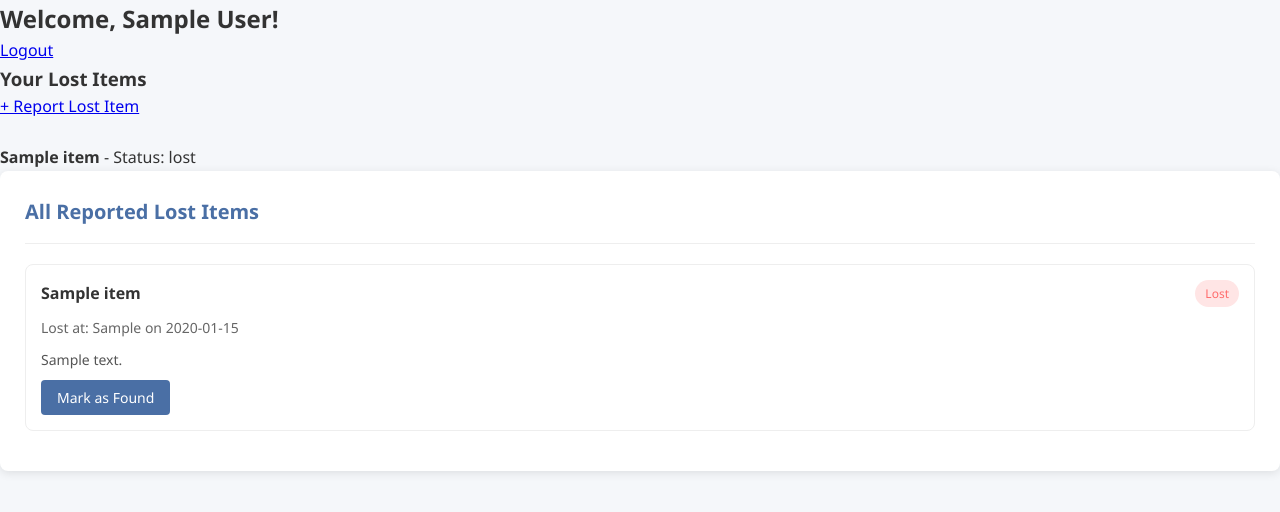
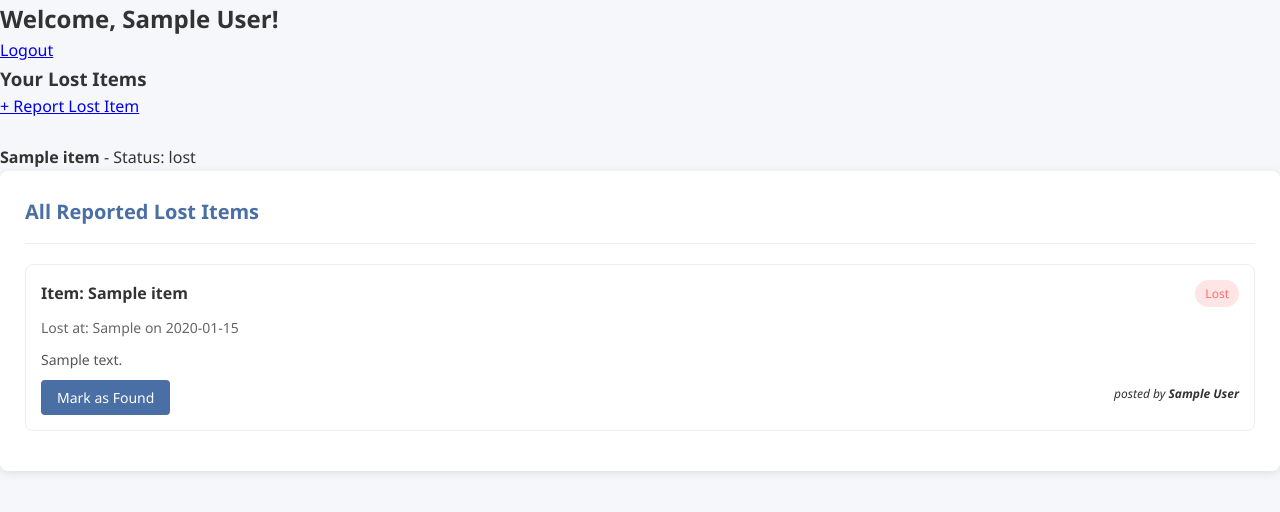
Before and after one commit to krinitrix/LostAndFound, a PHP site: page /dashboard.php in a window 1280 px wide. Shown: the top 512 px of the page. Run offline with PHP 8.4, Linux system fonts and the light colour scheme; the visitor is signed in with stand-in values (Sample User, id 1); tables that the repository leaves empty hold one stand-in row (values such as "Sample post").

Commit message:
username added to dashboard

```diff
--- a/lostfound-portal/assets/css/styles.css
+++ b/lostfound-portal/assets/css/styles.css
@@ -72,6 +72,7 @@
 
         .user-name {
             font-weight: 500;
+            text-align: right;
         }
 
         .logout-btn {
--- a/lostfound-portal/public/dashboard.php
+++ b/lostfound-portal/public/dashboard.php
@@ -83,8 +83,11 @@ $allLostItems = $lostItem->getAllOpenItems();
                         <?php while ($item = $allLostItems->fetch_assoc()): ?>
                             <li class="item-card">
                             <div class="item-header">
-                                    <span class="item-name"><?php echo htmlspecialchars($item['item_name']); ?></span>
-                                    <span class="item-status
+
+    <div class="item-name">
+        <strong>Item:</strong> <?php echo htmlspecialchars($item['item_name']); ?>
+    </div>
+    <div class="item-status
         <?php if ($item['status'] === 'lost'): ?>status-lost
         <?php elseif ($item['status'] === 'pending'): ?>status-pending
         <?php elseif ($item['status'] === 'found'): ?>status-found
@@ -96,8 +99,9 @@ $allLostItems = $lostItem->getAllOpenItems();
                 echo ucfirst($item['status']);
             }
         ?>
-                                    </span>
     </div>
+</div>
+
 
                                 <div class="item-details">
                                     Lost at: <?php echo htmlspecialchars($item['location_lost']); ?>
@@ -116,7 +120,9 @@ $allLostItems = $lostItem->getAllOpenItems();
                                         onclick="openPopup(this)">
                                         Mark as Found
                                     </button>
+                                    <div style="float:right;"><span style="font-size: 12px;font-style:italic;">posted by <strong><?php echo htmlspecialchars($item['name']); ?></strong></span>
                                 <?php endif; ?>
+
                             </li>
                         <?php endwhile; ?>
                     <?php else: ?>
```
Lines whose indentation alone changed are shown as unchanged.
